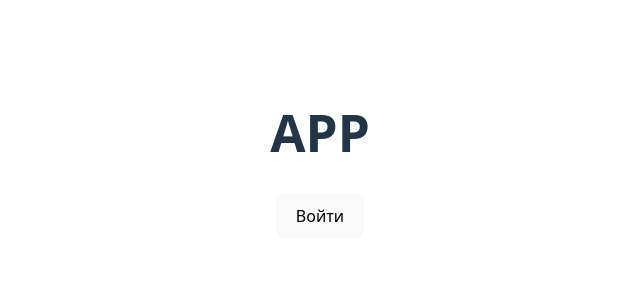
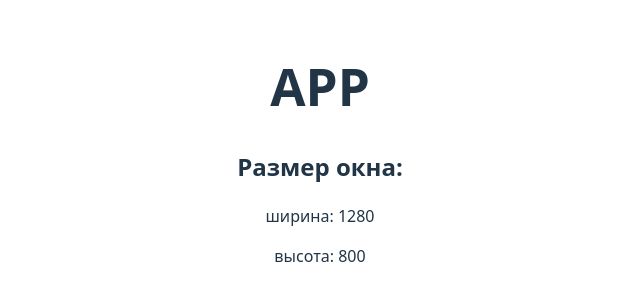
Before and after one commit to respectedbro/react-useContext, a React (Vite) app: page / in a window 1280 px wide. Shown: the part 246-546 px from the top of the page, without its empty margins (320-960 px from the left). Built offline with nearby package versions, Linux system fonts and the light colour scheme.

Commit message:
custom hook

```diff
--- a/src/App.jsx
+++ b/src/App.jsx
@@ -1,17 +1,14 @@
 import './App.css';
-import {useState} from 'react';
-import LoggedButton from './components/LogginButton/LoggedButton.jsx';
-import AuthContext from './components/AuthContext/AuthContext.jsx';
+import WindowSize from './components/WindowSize.jsx';
+
 
 
 function App() {
-    const [loggedIn, setLoggedIn] = useState(false)
+
     return (
         <>
-            <AuthContext.Provider value={{loggedIn, setLoggedIn}}>
                 <h1>APP</h1>
-                <LoggedButton />
-            </AuthContext.Provider>
+            <WindowSize/>
 
         </>
     );
--- a/src/components/AuthContext/AuthContext.jsx
+++ /dev/null
@@ -1,5 +0,0 @@
-import { createContext} from 'react'
-
-const AuthContext = createContext();
-
-export default AuthContext
--- a/src/components/LogginButton/LoggedButton.jsx
+++ /dev/null
@@ -1,21 +0,0 @@
-import {useContext} from 'react';
-import AuthContext from '../AuthContext/AuthContext.jsx';
-
-const LoggedButton = () => {
-    const {loggedIn, setLoggedIn} = useContext(AuthContext)
-    const login = () => {
-        setLoggedIn(true)
-    }
-
-    if (loggedIn) {
-        return <p>Вы авторизованы</p>
-    }
-
-return (
-    <button onClick={login}>Войти</button>
-)
-}
-
-
-
-export default LoggedButton
--- /dev/null
+++ b/src/components/WindowSize.jsx
@@ -0,0 +1,15 @@
+import useWindowSize from '../customHook/useWindowSize.jsx';
+
+const WindowSize = () => {
+    const {width, height} = useWindowSize()
+
+    return (
+        <div>
+            <h2>Размер окна:</h2>
+            <p>ширина: {width}</p>
+            <p>высота: {height}</p>
+        </div>
+    )
+}
+
+export default WindowSize
--- /dev/null
+++ b/src/customHook/useWindowSize.jsx
@@ -0,0 +1,22 @@
+import {useEffect, useState} from 'react';
+
+const useWindowSize = () => {
+    const [width, setWidth] = useState(window.innerWidth)
+    const [height, setHeight] = useState(window.innerHeight)
+
+    useEffect(() => {
+        const resizeWindow = () => {
+            setWidth(window.innerWidth)
+            setHeight(window.innerHeight)
+        }
+
+        window.addEventListener('resize', resizeWindow)
+
+        return () => window.removeEventListener('resize', resizeWindow)
+
+    }, []);
+
+    return {width, height}
+}
+
+export default useWindowSize
```
